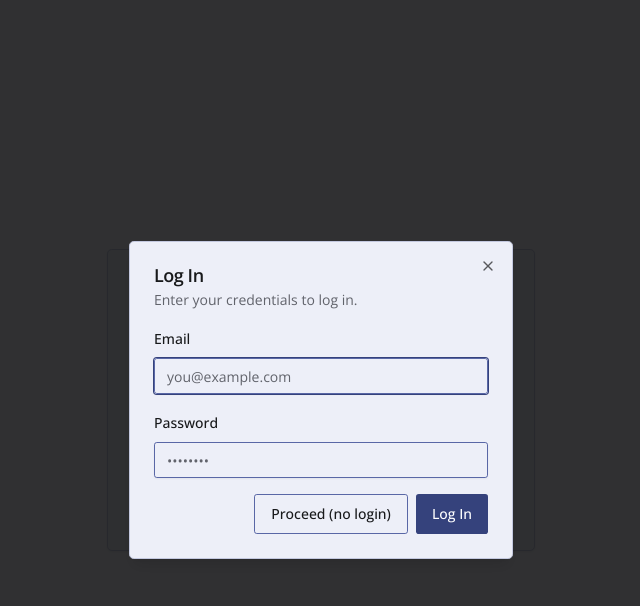
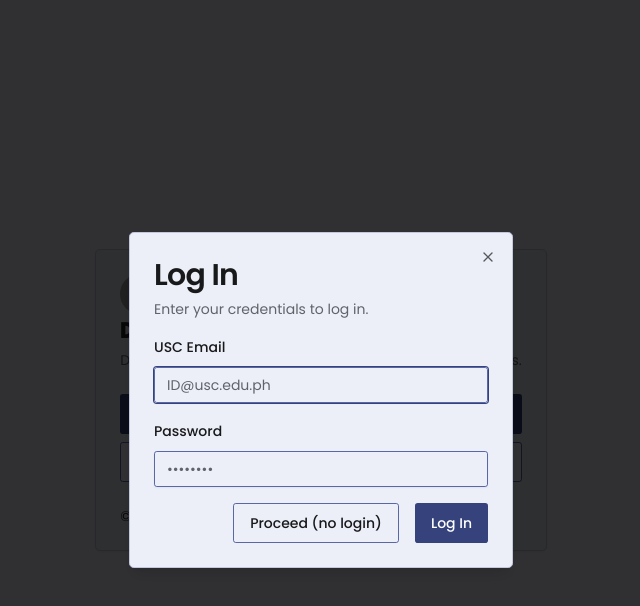
Before and after one commit to DOST-SA-USC/scholar-id-generator, a Next.js app: page / in a window 1280 px wide. Both pictures are taken after a click on the button "Log In". Shown: the top 606 px of the page, without its empty margins (319-959 px from the left). Built offline with nearby package versions, Linux system fonts and the light colour scheme; grey boxes are pictures that could not be loaded.

Commit message:
FEAT: Integrate Zod for form validation in LogInDialog; Update dependencies and styles

```diff
--- a/package.json
+++ b/package.json
@@ -9,6 +9,7 @@
     "lint": "next lint"
   },
   "dependencies": {
+    "@hookform/resolvers": "^4.1.1",
     "@radix-ui/react-avatar": "^1.1.3",
     "@radix-ui/react-dialog": "^1.1.6",
     "@radix-ui/react-label": "^2.1.2",
@@ -22,7 +23,8 @@
     "react-dom": "^19.0.0",
     "react-hook-form": "^7.54.2",
     "tailwind-merge": "^3.0.1",
-    "tailwindcss-animate": "^1.0.7"
+    "tailwindcss-animate": "^1.0.7",
+    "zod": "^3.24.2"
   },
   "devDependencies": {
     "@eslint/eslintrc": "^3",
--- a/src/app/components/LogInDialog.tsx
+++ b/src/app/components/LogInDialog.tsx
@@ -13,36 +13,58 @@ import {
 import { Button } from "@/components/ui/button";
 import { Input } from "@/components/ui/input";
 import { Label } from "@/components/ui/label";
+import { zodResolver } from "@hookform/resolvers/zod";
+import * as z from "zod";
+
+// Zod schema for form validation
+const formSchema = z.object({
+  email: z
+    .string()
+    .email("Enter a valid email address.")
+    .refine((email) => email.endsWith("usc.edu.ph"), {
+      message: "Must be a USC email address.",
+    }),
+  password: z.string().min(8, "Password must be at least 8 characters long."),
+});
+
+type LoginData = z.infer<typeof formSchema>;
 
 const LogInDialog = () => {
+  const router = useRouter();
+
   const {
     register,
     handleSubmit,
-    formState: { errors },
-  } = useForm();
+    formState: { errors, isSubmitting, isSubmitted },
+  } = useForm<LoginData>({
+    resolver: zodResolver(formSchema),
+    mode: "onSubmit",
+  });
 
-  const router = useRouter();
-
-  const onSubmit = () => {
-    // Log in logic here
+  const onSubmit = async (data: LoginData) => {
+    console.log("Form Data:", data);
+    // do somthn
   };
 
   return (
     <DialogContent>
       <DialogHeader>
-        <DialogTitle>Log In</DialogTitle>
+        <DialogTitle className="text-3xl">Log In</DialogTitle>
         <DialogDescription>Enter your credentials to log in.</DialogDescription>
       </DialogHeader>
 
       <form onSubmit={handleSubmit(onSubmit)} className="space-y-4">
         <div className="space-y-2">
-          <Label htmlFor="email">Email</Label>
+          <Label htmlFor="email">USC Email</Label>
           <Input
             id="email"
             type="email"
-            placeholder="you@example.com"
-            {...register("email", { required: true })}
+            placeholder="ID@usc.edu.ph"
+            {...register("email")}
           />
+          {isSubmitted && errors.email && (
+            <p className="text-destructive text-xs">{errors.email?.message}</p>
+          )}
         </div>
 
         <div className="space-y-2">
@@ -51,21 +73,29 @@ const LogInDialog = () => {
             id="password"
             type="password"
             placeholder="••••••••"
-            {...register("email", { required: true })}
+            {...register("password")}
           />
+          {isSubmitted && errors.password && (
+            <p className="text-destructive text-xs">
+              {errors.password?.message}
+            </p>
+          )}
         </div>
 
-        <DialogFooter>
+        <DialogFooter className="flex gap-2">
           <Button
-            type="submit"
+            type="button"
             variant="outline"
             onClick={() => {
               router.push("/id");
             }}
+            disabled={isSubmitting}
           >
             Proceed (no login)
           </Button>
-          <Button type="submit">Log In</Button>
+          <Button type="submit" disabled={isSubmitting}>
+            {isSubmitting ? "Logging In..." : "Log In"}
+          </Button>
         </DialogFooter>
       </form>
     </DialogContent>
--- a/src/styles/globals.css
+++ b/src/styles/globals.css
@@ -1,5 +1,5 @@
 @import url("https://fonts.googleapis.com/css2?family=League+Spartan:wght@100..900&display=swap");
-@import url("https://fonts.googleapis.com/css2?family=Open+Sans:ital,wght@0,300..800;1,300..800&display=swap");
+@import url("https://fonts.googleapis.com/css2?family=Poppins:ital,wght@0,100;0,200;0,300;0,400;0,500;0,600;0,700;0,800;0,900;1,100;1,200;1,300;1,400;1,500;1,600;1,700;1,800;1,900&display=swap");
 
 @tailwind base;
 @tailwind components;
--- a/tailwind.config.ts
+++ b/tailwind.config.ts
@@ -11,7 +11,7 @@ export default {
     extend: {
       fontFamily: {
         primary: ["League Spartan", "serif"],
-        secondary: ["Open Sans", "serif"],
+        secondary: ["Poppins", "serif"],
       },
       colors: {
         background: "hsl(var(--background))",
```
Also changed, not shown: 1 other file (tests, documents, lock files or other folders).
